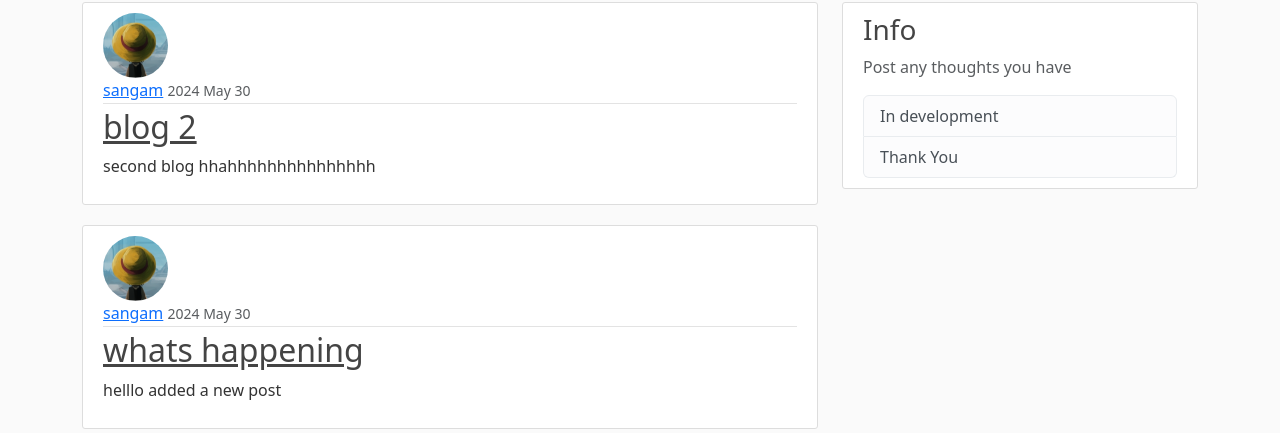
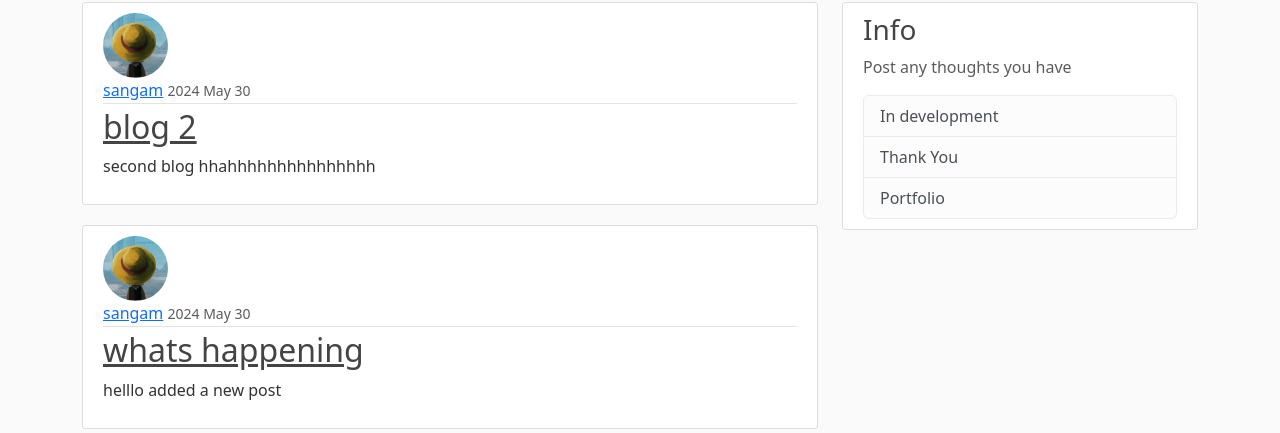
Before and after one commit to checkcode890/checkblog, a Django app: page / in a window 1280 px wide. Shown: the part 78-511 px from the top of the page. Run offline with Django 5.2, Linux system fonts and the light colour scheme; data comes from the database, SQL or seed files in the repository.

Commit message:
Update base.html

```diff
--- a/blog/templates/blog/base.html
+++ b/blog/templates/blog/base.html
@@ -64,6 +64,7 @@
                     <ul class="list-group">
                         <li class="list-group-item list-group-item-light">In development</li>
                         <li class="list-group-item list-group-item-light">Thank You</li>
+                        <li class="list-group-item list-group-item-light"><a href="https://www.sangamparajuli.com.np/" style="color: inherit; text-decoration: none;">Portfolio</a></li>
                         <!-- <li class="list-group-item list-group-item-light">Calendars</li>
                         <li class="list-group-item list-group-item-light">etc</li> -->
                     </ul>
```
